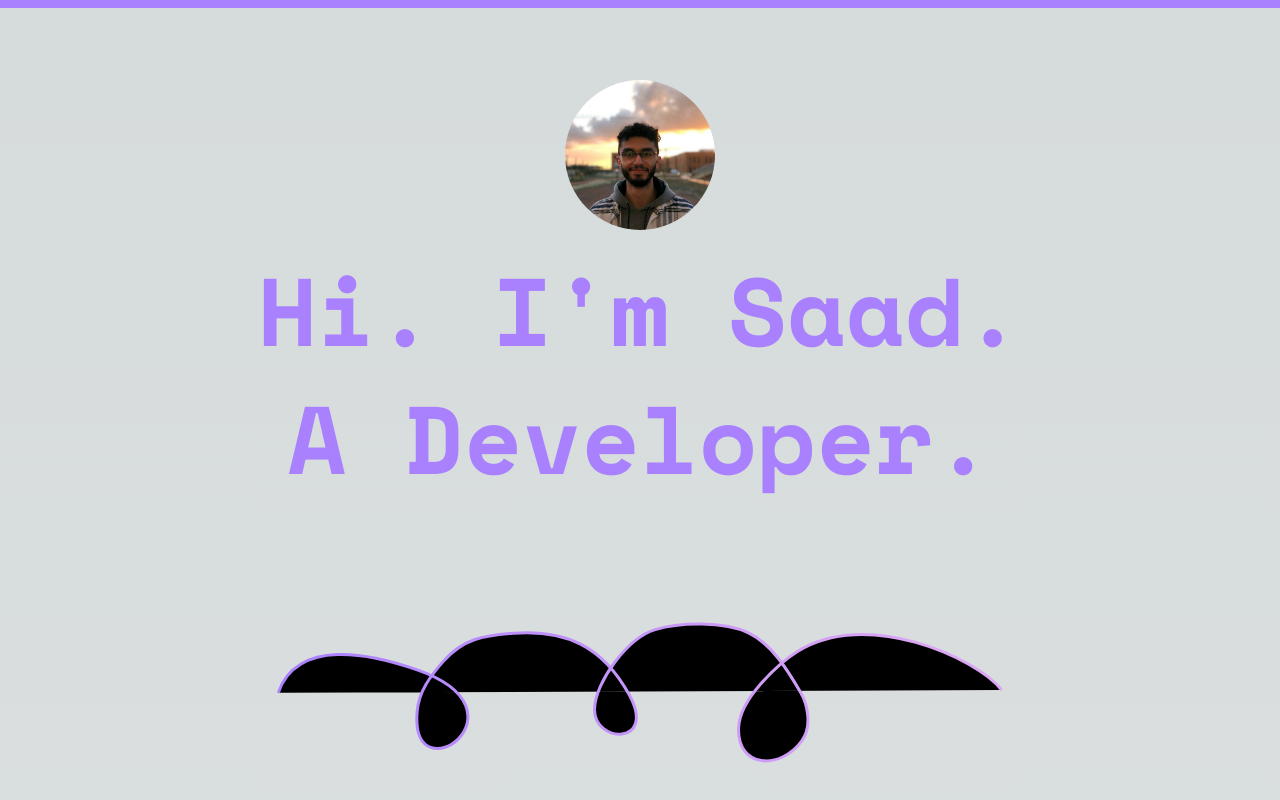
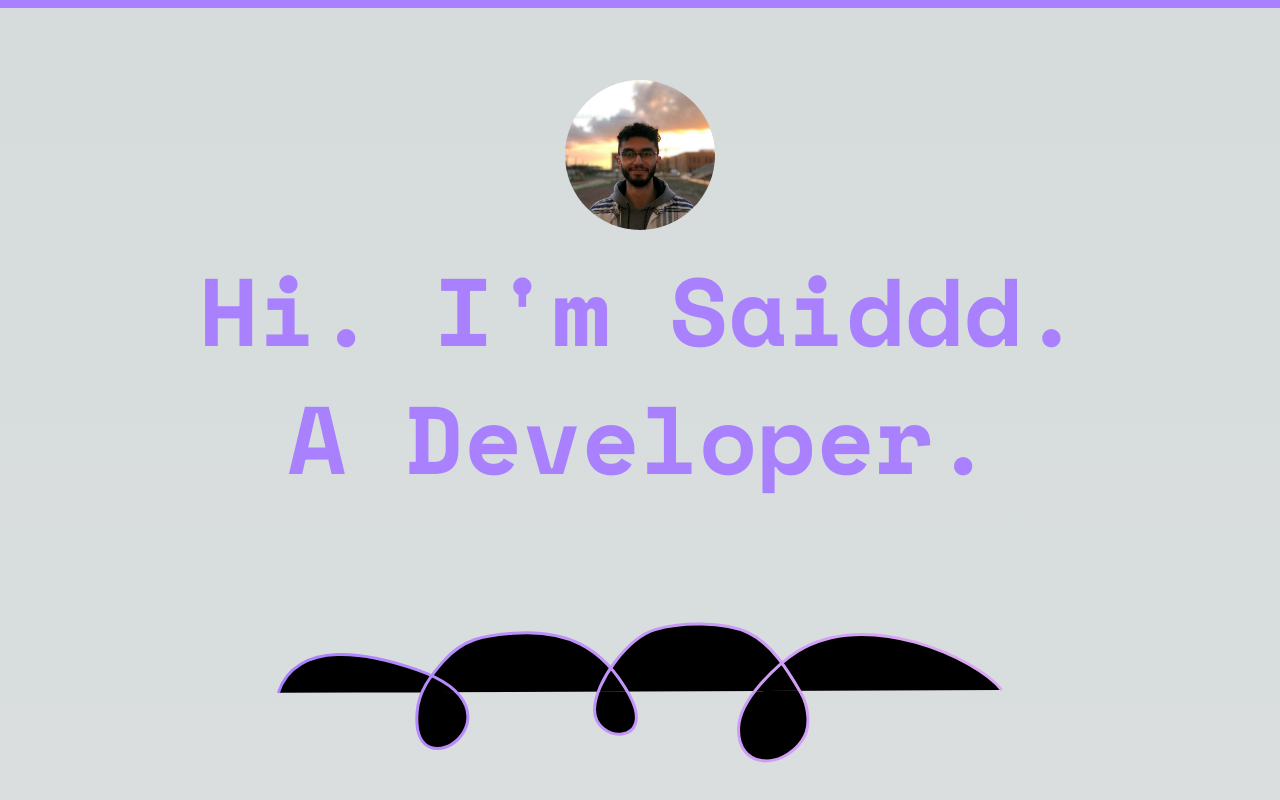
Before and after one commit to saadennour/portfolio, a Next.js app: page /portfolio/ in a window 1280 px wide. Shown: the top 800 px of the page. Built offline with nearby package versions, Linux system fonts and the light colour scheme; what tailwindcss-debug-screens would draw is missing.

Commit message:
editing next.config

```diff
--- a/next.config.mjs
+++ b/next.config.mjs
@@ -5,7 +5,7 @@ const nextConfig = {
 	images: {
 		unoptimized: true, // GitHub Pages doesn't support Next.js Image Optimization
 	  },
-	assetPrefix: "/portfolio"
+	assetPrefix: "/portfolio/"
 };
 
 export default nextConfig;
--- a/src/app/components/Home.tsx
+++ b/src/app/components/Home.tsx
@@ -14,7 +14,7 @@ export default function Home() {
           className="rounded-full aspect-auto max-sm:w-[100px] max-sm:h-[100px]"
         />
         <h1 className="text-center font-bold text-3xl md:text-6xl xl:text-8xl leading-[48px] md:leading-[80px] xl:leading-[128px] text-Grape">
-          Hi. I'm Saad.
+          Hi. I'm Saiddd.
           <br />A Developer.
         </h1>
       </div>
```
